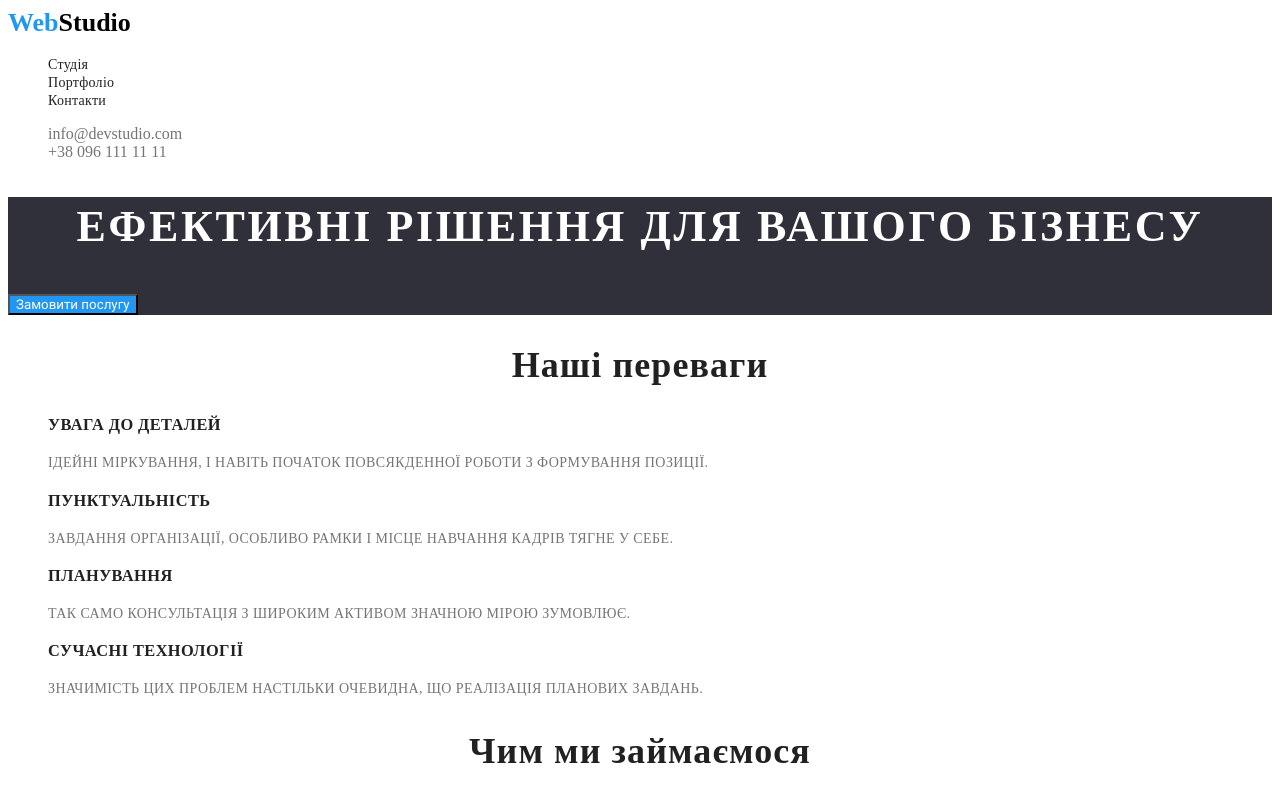
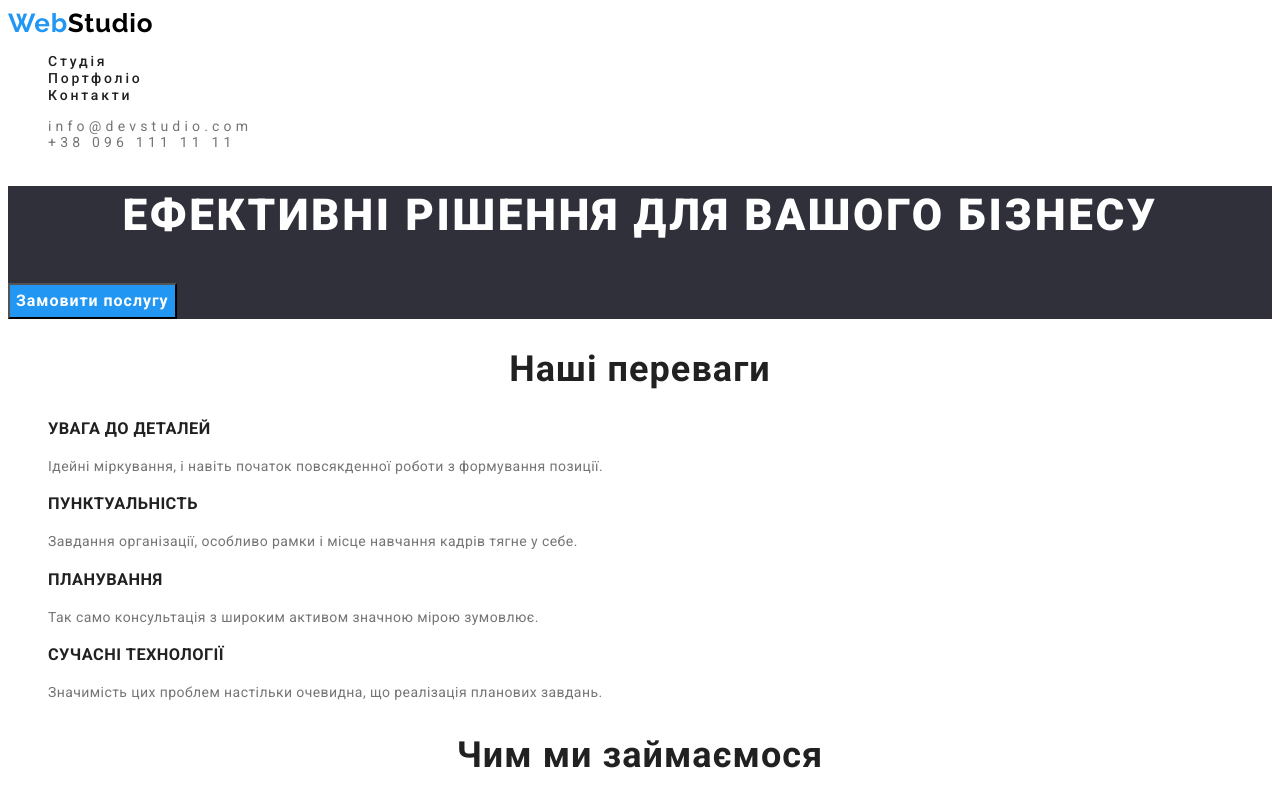
Before and after one commit to Maksym235/goit-markup-hw-02, a plain HTML site: page index.html in a window 1280 px wide. Shown: the top 799 px of the page. Drawn offline with Linux system fonts and the light colour scheme.

Commit message:
додає правки

```diff
--- a/css/styles.css
+++ b/css/styles.css
@@ -1,12 +1,16 @@
 :root {
-  --main-font: 'Roboto', sans-serif;
-  --secondary-font: 'Raleway', sans-serif;
+  --main-font-family: 'Roboto', sans-serif;
+  --secondary-font-family: 'Raleway', sans-serif;
   --primry-font-weight: 700;
   --secondary-font-weight: 400;
+  --primary-font-size: 14px;
   --main-color: #212121;
   --secondary-color: #757575;
   --accent-color: #2196f3;
   --other-color: #ffffff;
+  --logo-color: #000000;
+  --primary-background-color: #2f303a;
+  --secondary-background-color: #f5f4fa;
 }
 
 .link {
@@ -21,17 +25,21 @@ img {
 }
 
 body {
-  font-family: var(--main-font);
-  font-family: var(--primry-font-weight);
+  font-family: 'Roboto', sans-serif;
+  font-size: var(--primary-font-size);
+  letter-spacing: 0.3em;
   color: var(--main-color);
   background-color: var(--other-color);
 }
 
 .logo {
-  color: #000000;
-  font-weight: var(--primry-font-weight);
-  font-size: 26px;
-  line-height: 1.19;
+  color: var(--logo-color);
+font-family: 'Raleway';
+font-style: normal;
+font-weight: 700;
+font-size: 26px;
+line-height: 31px;
+letter-spacing: 0.03em;
 }
 
 .logo-web {
@@ -43,13 +51,14 @@ body {
   font-weight: 500;
   font-size: 14px;
   line-height: 1.14;
-  letter-spacing: 0.02em;
+  letter-spacing: 0.2em;
 }
 
 .menu-link:hover,
 .menu-link:focus {
   color: var(--accent-color);
 }
+
 
 .header-contacts-email,
 .header-contacts-number {
@@ -67,7 +76,7 @@ body {
 }
 
 .baner {
-  background-color: #2f303a;
+  background-color: var(--primary-background-color);
   color: var(--other-color);
 }
 
@@ -77,7 +86,7 @@ body {
   line-height: 1.36;
   text-align: center;
   letter-spacing: 0.06em;
-  text-transform: uppercase;
+
 }
 
 .baner-modal-button {
@@ -85,6 +94,13 @@ body {
   background-color: var(--accent-color);
   color: var(--other-color);
   cursor: pointer;
+  font-weight: var(--primry-font-weight);
+  font-size: 16px;
+  line-height: 1.875;
+  display: flex;
+  align-items: center;
+  text-align: center;
+  letter-spacing: 0.06em;
 }
 
 .baner-modal-button:hover,
@@ -107,7 +123,7 @@ body {
   font-size: 14px;
   line-height: 1.14;
   letter-spacing: 0.03em;
-  text-transform: uppercase;
+
 }
 
 .benefits-text {
@@ -127,7 +143,7 @@ body {
 }
 
 .our-team {
-  background-color: #f5f4fa;
+  background-color:var(--secondary-background-color) ;
 }
 
 .our-team-caption {
@@ -222,6 +238,19 @@ body {
   color: var(--other-color);
 }
 
+.visually-hidden {
+  position: absolute;
+  white-space: nowrap;
+  width: 1px;
+  height: 1px;
+  overflow: hidden;
+  border: 0;
+  padding: 0;
+  clip: rect(0 0 0 0);
+  clip-path: inset(50%);
+  margin: -1px;
+}
+
 .services-title {
   color: var(--main-color);
   font-weight: var(--primry-font-weight);
--- a/index.html
+++ b/index.html
@@ -8,7 +8,7 @@
     <link rel="preconnect" href="https://fonts.googleapis.com">
 <link rel="preconnect" href="https://fonts.gstatic.com" crossorigin>
 <link href="https://fonts.googleapis.com/css2?family=Raleway:wght@700&family=Roboto:wght@400;500;700;900&display=swap" rel="stylesheet">
-    <link rel="stylesheet" href="/css/styles.css" />
+    <link rel="stylesheet" href="./css/styles.css" />
   </head>
   <body>
     <header>
```
Also changed, not shown: portfolio.html (+13 -12 lines).
